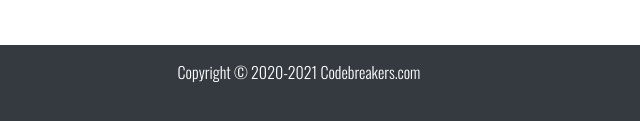
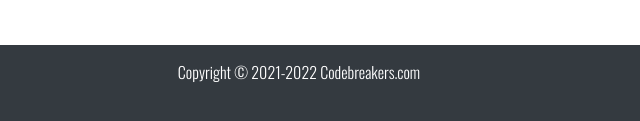
Before and after one commit to kart027/codebreakerwebsite, a plain HTML site: page index.html in a window 1280 px wide. Shown: the part 4731-4852 px from the top of the page, 341-981 px from the left. Drawn offline with nearby package versions, Linux system fonts and the light colour scheme; a web font is replaced by a local one.

Commit message:
Update index.html
codebreakers

```diff
--- a/index.html
+++ b/index.html
@@ -420,7 +420,7 @@
     <footer>
 
         <div class="fot">
-         <P>Copyright © 2020-2021 Codebreakers.com</P>
+         <P>Copyright © 2021-2022 Codebreakers.com</P>
         </div>
 
     </footer>
```
